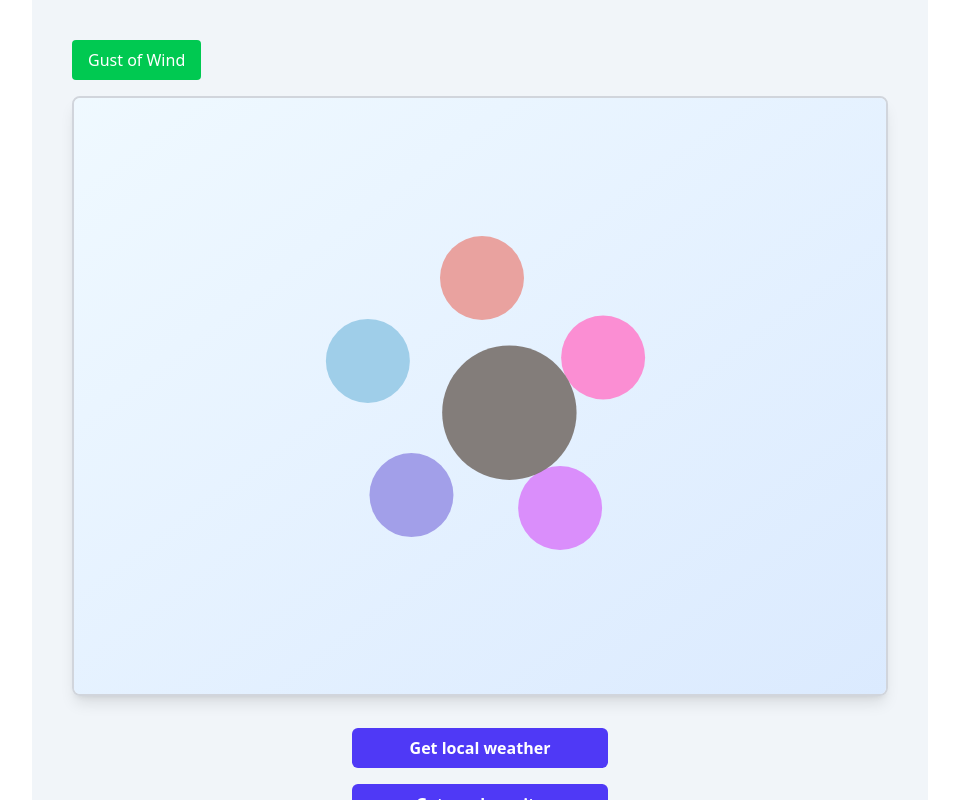
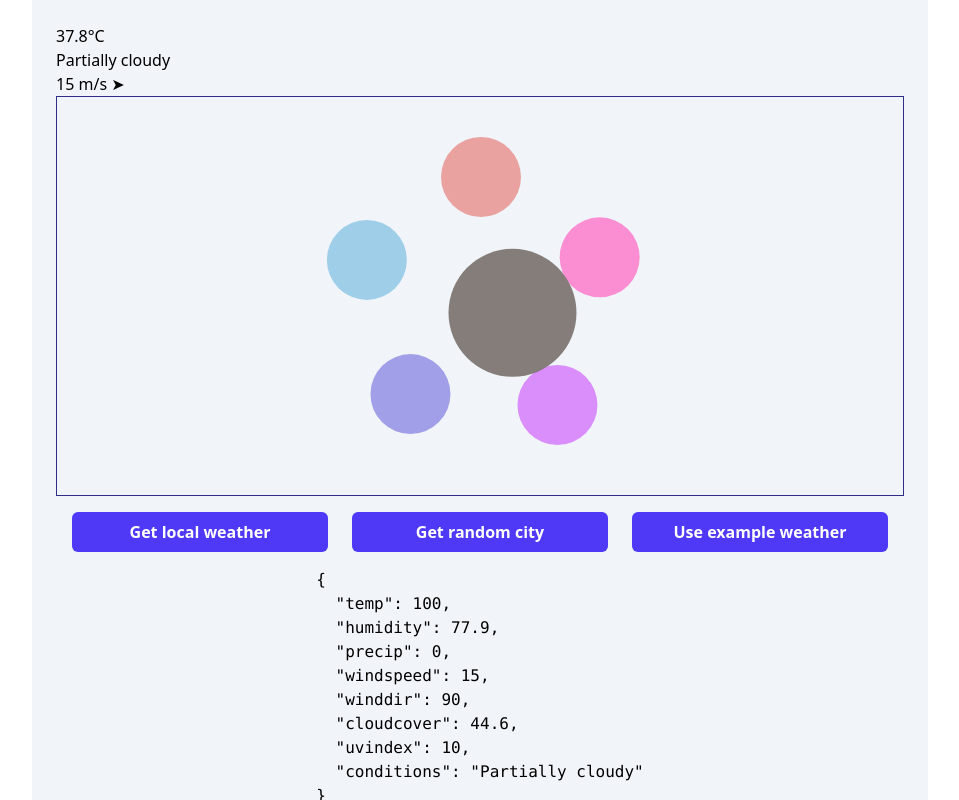
Before and after one commit to sukelully/unwind-chimes, a React (Vite) app: page / in a window 1280 px wide. Both pictures are taken after a click on the button "Use example weather". Shown: the top 800 px of the page, without its empty margins (160-1119 px from the left). Built offline with nearby package versions, Linux system fonts and the light colour scheme; no server answers; the HTML template or start-up script is replaced by a standard one.

Commit message:
feat: add improved display of weather conditions

```diff
--- a/src/App.tsx
+++ b/src/App.tsx
@@ -1,6 +1,7 @@
 import '@/App.css';
 import useWeatherLocation from '@/hooks/useWeatherLocation';
 import ChimeCanvas from '@/components/ChimeCanvas';
+import { farenheightToCelsius } from '@/utils/weatherFunctions';
 
 function App() {
   const {
@@ -17,8 +18,25 @@ function App() {
 
   return (
     <main className="mx-auto flex min-h-screen max-w-4xl flex-col bg-slate-100 p-6 dark:bg-neutral-900">
-      {weather && <ChimeCanvas weather={weather} />}
+      {weather && (
+        <>
+          <p>{farenheightToCelsius(weather.temp)}&deg;C</p>
+          <p>{weather.conditions}</p>
+          <p>
+            {weather.windspeed} m/s{'  '}
+            <span
+              className="inline-block"
+              style={{ transform: `rotate(${weather.winddir - 90}deg)` }}
+            >
+              &#10148;
+            </span>
+          </p>
+          <p> </p>
+          <ChimeCanvas weather={weather} />
+        </>
+      )}
       <section id="weather-data" className="my-4 flex flex-col items-center gap-4">
+        <div className="flex flex-col gap-3 sm:flex-row sm:gap-6">
           <button className="btn" onClick={handleLocationClick}>
             Get local weather
           </button>
@@ -28,6 +46,7 @@ function App() {
           <button className="btn" onClick={useExampleWeather}>
             Use example weather
           </button>
+        </div>
         <>
           {(weatherLoading || locationLoading) && 'Loading weather data...'}
           {(weatherError || locationError) && (
@@ -37,15 +56,14 @@ function App() {
           )}
           {weather && !weatherLoading && !locationLoading && !weatherError && !locationError && (
             <>
-              <pre>{JSON.stringify(weather, null, 2)}</pre>
               {location && (
                 <span className="text-center">
-                  You're listening to{' '}
                   <span className="font-semibold">
                     {location.city || 'an unknown location'}, {location.country || null}
                   </span>
                 </span>
               )}
+              <pre>{JSON.stringify(weather, null, 2)}</pre>
             </>
           )}
         </>
--- a/src/components/ChimeCanvas.tsx
+++ b/src/components/ChimeCanvas.tsx
@@ -53,39 +53,10 @@ export default function ChimeCanvas({ weather }: Props): React.JSX.Element {
     [chimes]
   );
 
-  const applyGustOfWind = useCallback((): void => {
-    if (clapper) {
-      getAudioContext();
-
-      const dirVariation = (Math.random() - 0.5) * 90;
-      const speedVariation = (Math.random() - 1) * 5;
-
-      const speed = (weather.windspeed ?? 15) + speedVariation;
-      const direction = (weather.winddir ?? Math.random() * 360) + dirVariation;
-
-      // Convert to radians and calculate directional force components
-      const windRadians = ((direction - 90) * Math.PI) / 180;
-      const windForceX = Math.cos(windRadians) * speed;
-      const windForceY = Math.sin(windRadians) * speed;
-
-      clapper.applyForce(windForceX, windForceY);
-    }
-  }, [getAudioContext, clapper, weather]);
-
   return (
-    <div className="p-4">
-      <div className="mb-4 space-x-2">
-        <button
-          onClick={applyGustOfWind}
-          className="rounded bg-green-500 px-4 py-2 text-white transition-colors hover:bg-green-600"
-        >
-          Gust of Wind
-        </button>
-      </div>
-
     <div
       ref={containerRef}
-        className="h-96 w-full max-w-4xl overflow-hidden rounded-lg border-2 border-gray-300 shadow-lg md:h-[500px] lg:h-[600px]"
+      className="h-92 w-full max-w-4xl overflow-hidden border border-indigo-900 md:h-[400px]"
     >
       <canvas
         ref={canvasRef}
@@ -96,9 +67,8 @@ export default function ChimeCanvas({ weather }: Props): React.JSX.Element {
         onMouseMove={handleMouseMove}
         onMouseEnter={handleMouseEnter}
         onMouseLeave={handleMouseLeave}
-          className="cursor-crosshair bg-gradient-to-br from-sky-50 to-blue-100"
+        className="cursor-crosshair"
       />
-      </div>
     </div>
   );
 }
--- a/src/hooks/useChimeObjects.ts
+++ b/src/hooks/useChimeObjects.ts
@@ -21,8 +21,8 @@ const useChimeObjects = (
 
     const centerX = dimensions.width / 2;
     const centerY = dimensions.height / 2;
-    const outerRadius = Math.min(dimensions.width, dimensions.height) * 0.2;
-    const chimeRadius = Math.min(dimensions.width, dimensions.height) * 0.07;
+    const outerRadius = Math.min(dimensions.width, dimensions.height) * 0.3;
+    const chimeRadius = Math.min(dimensions.width, dimensions.height) * 0.1;
 
     const [h1, h2, s, l1, l2] = getWeatherColors(
       weather.temp,
--- /dev/null
+++ b/src/utils/weatherFunctions.ts
@@ -0,0 +1,4 @@
+export function farenheightToCelsius(temp: number): number {
+  const tempC = ((temp - 32) * 5) / 9;
+  return Math.round(tempC * 10) / 10;
+}
```
Lines whose indentation alone changed are shown as unchanged.
